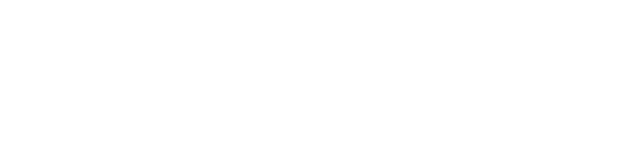
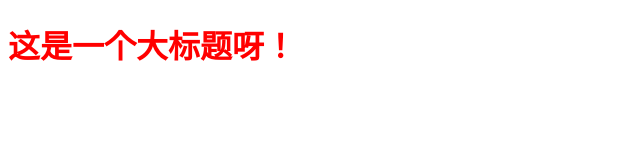
Before and after one commit to yesu2749/project_01, a plain HTML site: page index.html in a window 1280 px wide. Shown: the whole page, without its empty margins (0-640 px from the left). Drawn offline with Linux system fonts and the light colour scheme.

Commit message:
新增了css，js

```diff
--- /dev/null
+++ b/index.css
@@ -0,0 +1,3 @@
+h1 {
+    color: red;
+}
--- a/index.html
+++ b/index.html
@@ -5,8 +5,10 @@
     <meta http-equiv="X-UA-Compatible" content="IE=edge">
     <meta name="viewport" content="width=device-width, initial-scale=1.0">
     <title>Document</title>
+    <script src="/index.js"></script>
+    <link rel="stylesheet" href="./index.css">
 </head>
 <body>
-
+    <h1>这是一个大标题呀！</h1>
 </body>
 </html>
```
Also changed, not shown: index.js (added).
